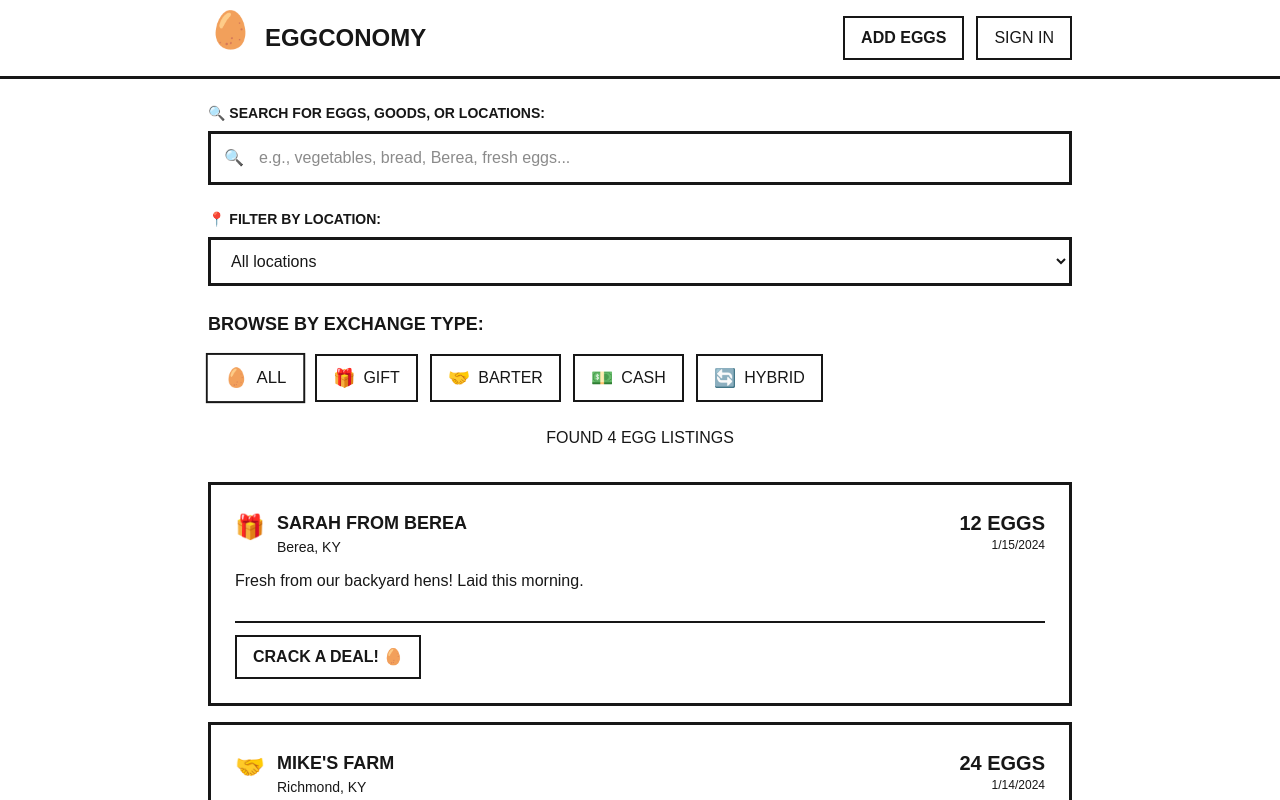
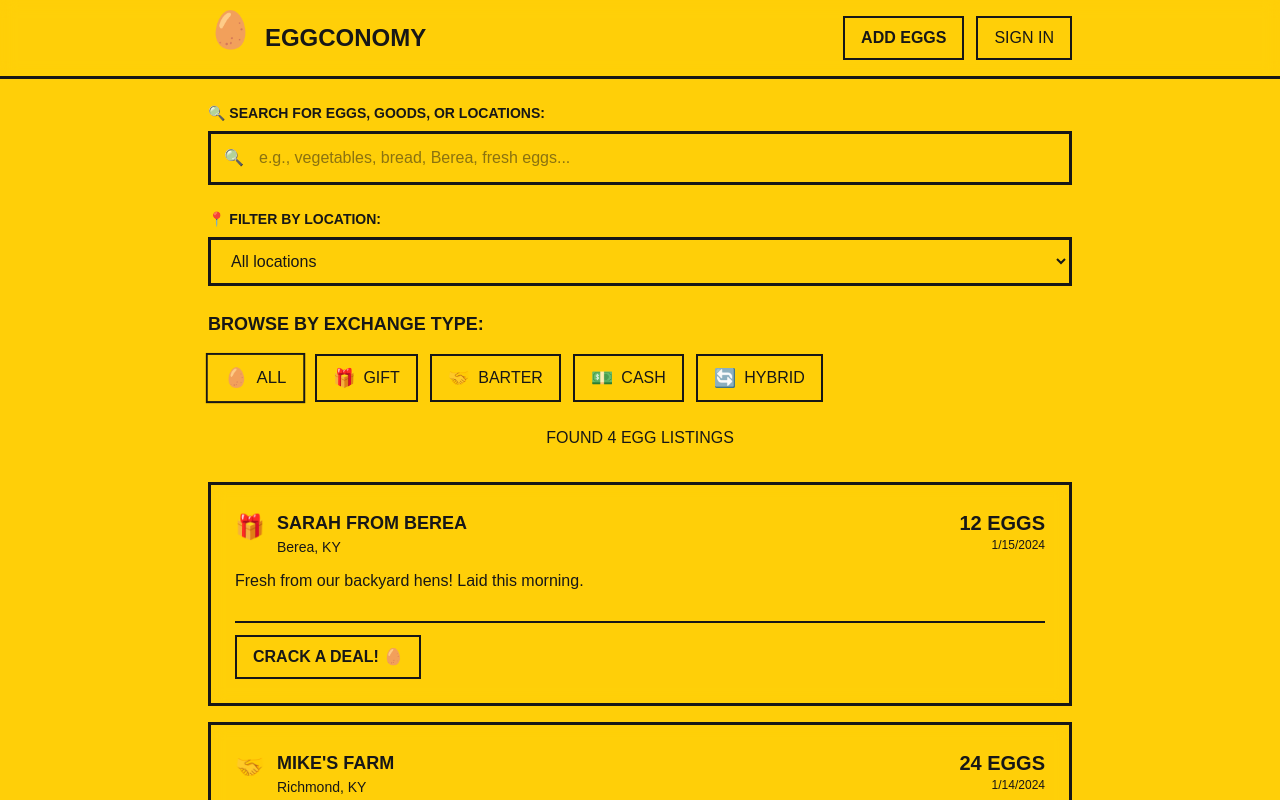
Before and after one commit to thefreshprinceofpakistan/yolk, a Next.js app: page / in a window 1280 px wide. Shown: the top 800 px of the page. Built offline with nearby package versions, Linux system fonts and the light colour scheme.

Commit message:
Change background to #FFCF08 yellow

```diff
--- a/src/app/login/page.tsx
+++ b/src/app/login/page.tsx
@@ -50,7 +50,7 @@
   };
 
   return (
-    <div className="min-h-screen bg-gradient-to-br from-egg-yolkLight to-egg-white flex items-center justify-center">
+    <div className="min-h-screen bg-[#FFCF08] flex items-center justify-center">
       <div className="bg-egg-white/90 backdrop-blur-sm rounded-none p-8 shadow-pixel border-3 border-egg-yolk max-w-md w-full mx-4">
         <div className="text-center mb-8">
           <div className="text-6xl mb-4 animate-bounce">🥚</div>
--- a/src/app/page.tsx
+++ b/src/app/page.tsx
@@ -265,7 +265,7 @@
   };
 
   return (
-    <div className="min-h-screen bg-gradient-to-br from-egg-yolkLight to-egg-white">
+    <div className="min-h-screen bg-[#FFCF08]">
       {/* Header */}
       <header className="bg-egg-white/90 backdrop-blur-sm border-b-3 border-egg-yolk shadow-pixel">
         <div className="max-w-4xl mx-auto px-4 py-4">
```
